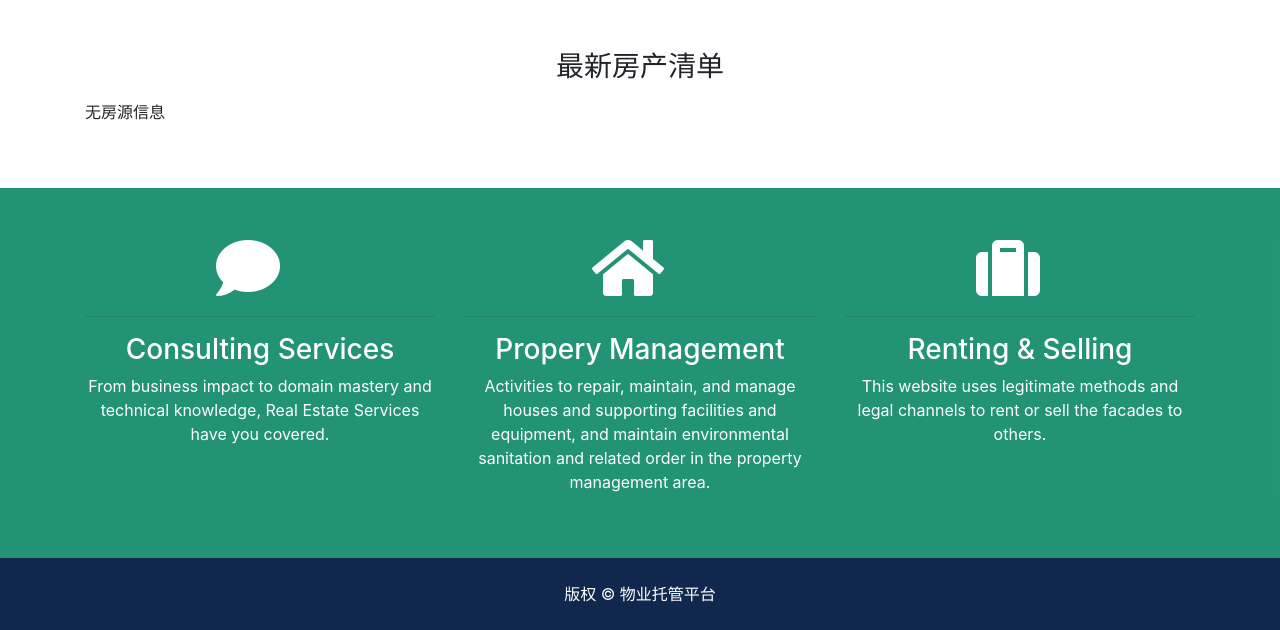
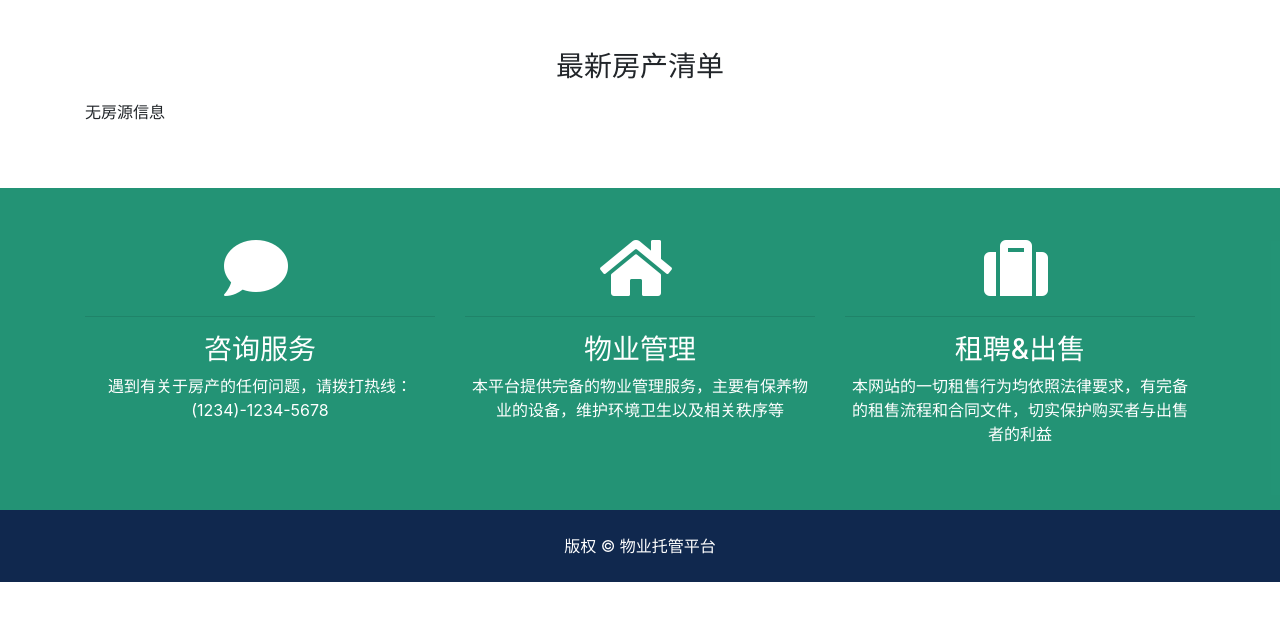
Before and after one commit to csyu12/HRSSystem, a Django app: page / in a window 1280 px wide. Shown: the part 776-1406 px from the top of the page. After the commit the page ends 1358 px from the top, so only its background shows below. Run offline with Django 3.2, Linux system fonts and the light colour scheme; data that the repository does not hold is empty; some libraries are stand-ins or nearby versions.

Commit message:
更新index.html

```diff
--- a/templates/pages/index.html
+++ b/templates/pages/index.html
@@ -150,29 +150,27 @@
     <div class="container">
         <div class="row text-center">
             <div class="col-md-4">
-                <i class="fas fa-comment fa-4x mr-4"></i>
+                <i class="fas fa-comment fa-4x mr-2"></i>
                 <hr/>
-                <h3>Consulting Services</h3>
+                <h3>咨询服务</h3>
                 <p>
-                    From business impact to domain mastery and technical knowledge, Real Estate Services have you
-                    covered.
+                    遇到有关于房产的任何问题，请拨打热线：(1234)-1234-5678
                 </p>
             </div>
             <div class="col-md-4">
-                <i class="fas fa-home fa-4x mr-4"></i>
+                <i class="fas fa-home fa-4x mr-2"></i>
                 <hr/>
-                <h3>Propery Management</h3>
+                <h3>物业管理</h3>
                 <p>
-                    Activities to repair, maintain, and manage houses and supporting facilities and equipment,
-                    and maintain environmental sanitation and related order in the property management area.
+                    本平台提供完备的物业管理服务，主要有保养物业的设备，维护环境卫生以及相关秩序等
                 </p>
             </div>
             <div class="col-md-4">
-                <i class="fas fa-suitcase fa-4x mr-4"></i>
+                <i class="fas fa-suitcase fa-4x mr-2"></i>
                 <hr/>
-                <h3>Renting & Selling</h3>
+                <h3>租聘&出售</h3>
                 <p>
-                    This website uses legitimate methods and legal channels to rent or sell the facades to others.
+                    本网站的一切租售行为均依照法律要求，有完备的租售流程和合同文件，切实保护购买者与出售者的利益
                 </p>
             </div>
         </div>
```
